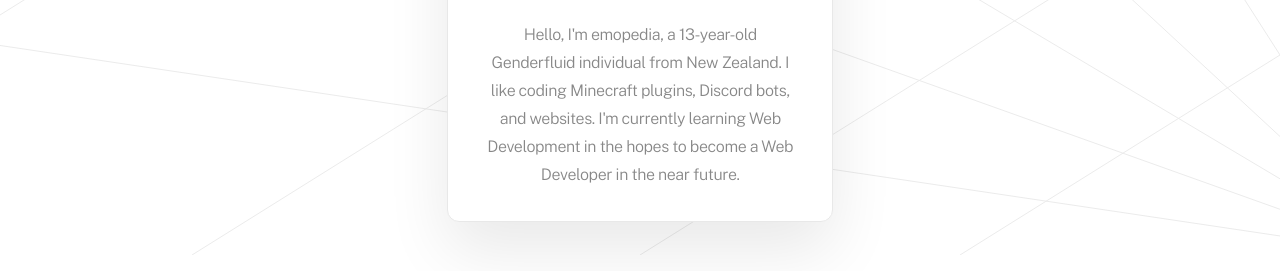
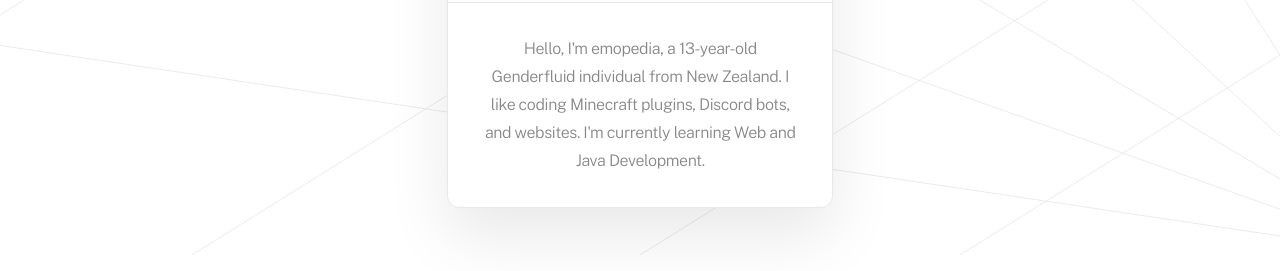
Before and after one commit to emopedia/emopedia.me, a plain HTML site: page index.html in a window 1280 px wide. Shown: the part 545-816 px from the top of the page. Drawn offline with nearby package versions, Linux system fonts and the light colour scheme.

Commit message:
Update index.html

```diff
--- a/index.html
+++ b/index.html
@@ -1951,7 +1951,7 @@
                     <div id="container02" class="container default full">
                         <div class="wrapper">
                             <div class="inner">
-                                <p id="text01">Hello, I'm emopedia, a 13-year-old Genderfluid individual from New Zealand. I like coding Minecraft plugins, Discord bots, and websites. I'm currently learning Web Development in the hopes to become a Web Developer in the near future.</p>
+                                <p id="text01">Hello, I'm emopedia, a 13-year-old Genderfluid individual from New Zealand. I like coding Minecraft plugins, Discord bots, and websites. I'm currently learning Web and Java Development.</p>
                             </div>
                         </div>
                     </div>
```
